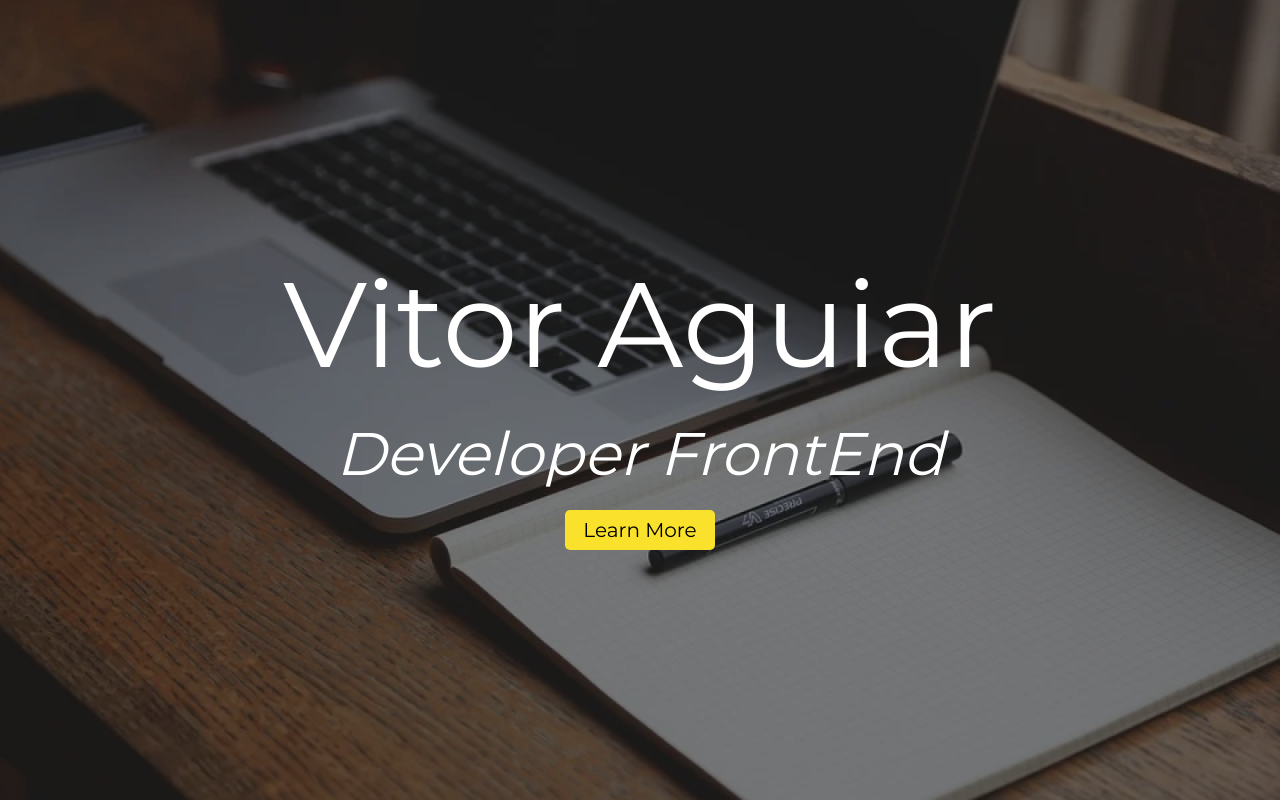
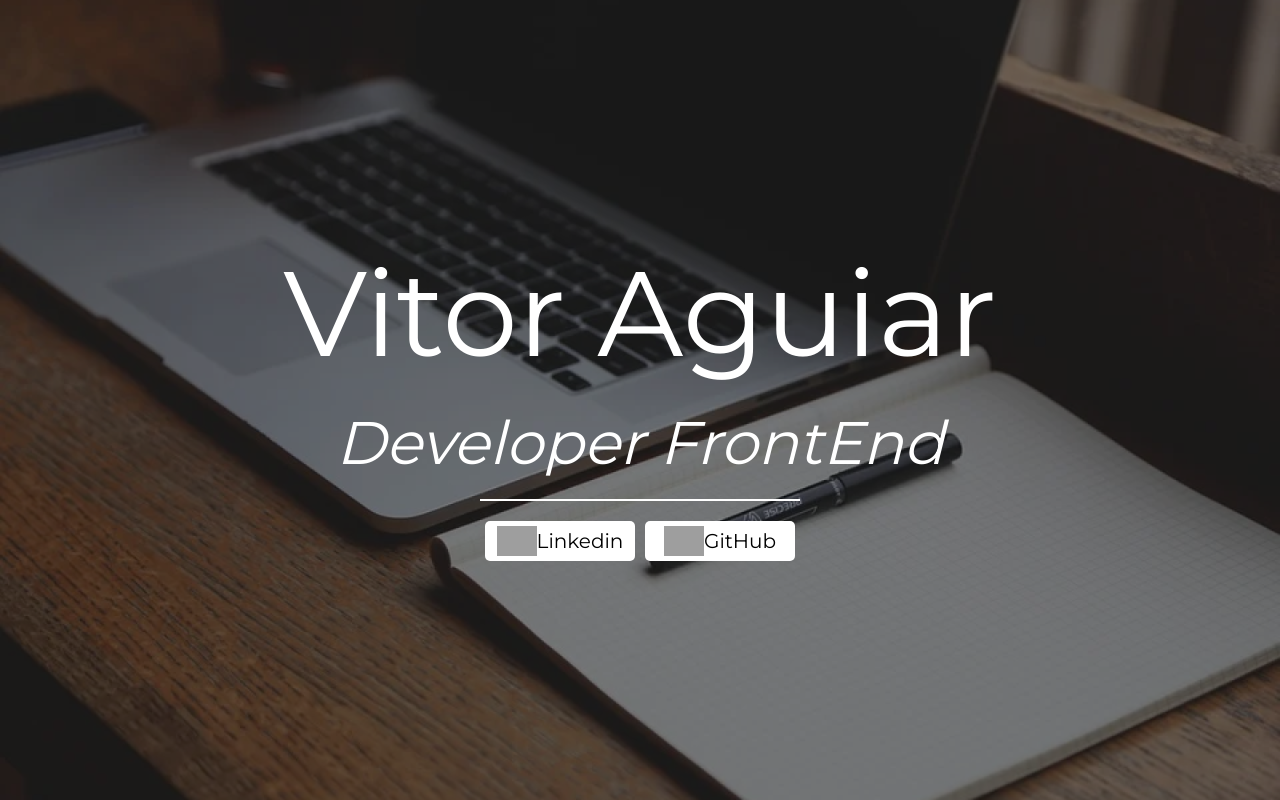
Before and after one commit to vitoraguiarc/landing-page-03, a plain HTML site: page index.html in a window 1280 px wide. Drawn offline with Linux system fonts and the light colour scheme; grey boxes are pictures that could not be loaded.

Commit message:
Finalização landind-page 03

```diff
--- a/index.html
+++ b/index.html
@@ -14,7 +14,21 @@
     <main>
         <h1>Vitor Aguiar</h1>
         <p class="apresentacao">Developer FrontEnd</p>
-        <button id="informacoes">Learn More</button>
+        <div class="botoes">
+            <a href="https://www.linkedin.com/in/vitor-aguiar-38538521b/" class="botao_social" id="botao_linkedin" target="_blank">
+                <img
+                    align="center"
+                    alt="Perfil Linkedin"
+                    src="https://cdn.jsdelivr.net/gh/devicons/devicon/icons/linkedin/linkedin-original.svg"
+                />
+                Linkedin
+            </a>
+
+            <a href="https://github.com/vitoraguiarc" class="botao_social" id="botao_github" target="_blank">
+                <img align="center" alt="Perfil GitHub" src="https://cdn.jsdelivr.net/gh/devicons/devicon/icons/github/github-original.svg" />
+                GitHub
+            </a>
+        </div>
     </main>
 </body>
 </html>
--- a/style.css
+++ b/style.css
@@ -50,3 +50,42 @@ h1{
     font-size: 20px;
     font-family: 'Montserrat', sans-serif;
 }
+
+.botoes {
+    display: flex;
+    justify-content: center;
+    border-top: white solid 2px;
+}
+
+a.botao_social {
+    display: flex;
+    justify-content: center;
+    align-items: center;
+
+    width: 150px;
+    height: 40px;
+    margin: 20px 5px 0px 5px;
+
+    background-color: white;
+
+    border-style: none;
+    border-radius: 5px;
+
+    cursor: pointer;
+
+    font-family: "Montserrat", sans-serif;
+    font-weight: 400;
+    font-size: 20px;
+    text-decoration: none;
+    color: black;
+}
+
+a.botao_social:visited {
+    text-decoration: none;
+    color: black;
+}
+
+a.botao_social img {
+    height: 30px;
+    width: 40px;
+}
```
Also changed, not shown: landingpageprint.JPG (added), 1 other file.
